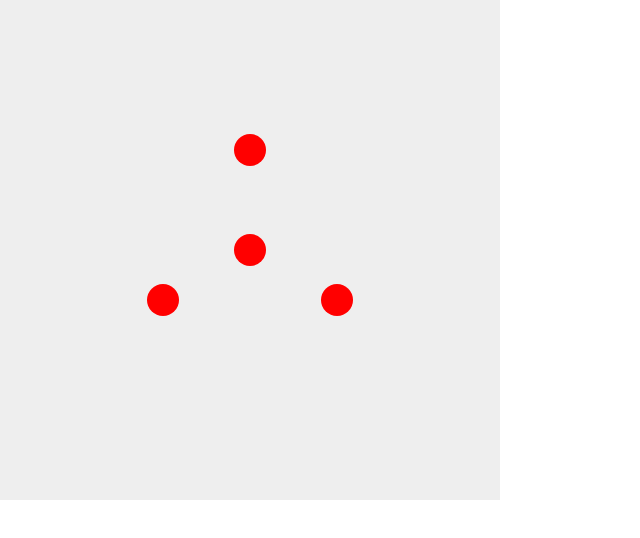
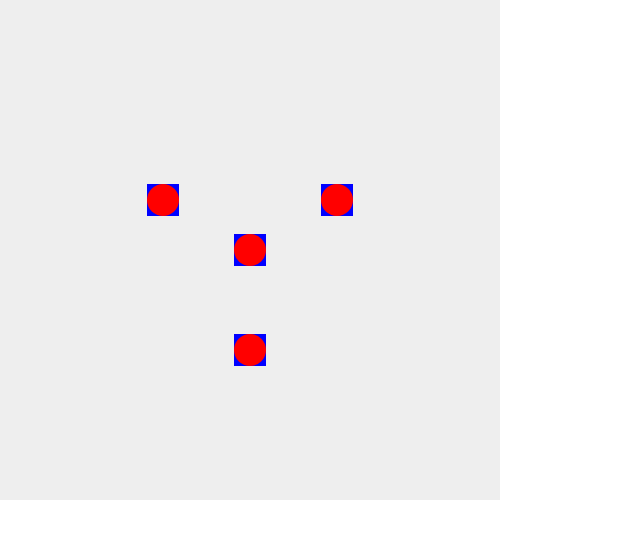
Before and after one commit to kasperski95/portfolio-2019, a React (Create React App) app: page / in a window 1280 px wide. Shown: the top 538 px of the page, without its empty margins (0-640 px from the left). Built offline with nearby package versions, Linux system fonts and the light colour scheme.

Commit message:
Add spanning

```diff
--- a/src/components/Trenu.js
+++ b/src/components/Trenu.js
@@ -7,23 +7,26 @@ export default class Trenu extends Component {
     super(props);
 
     //generate data structure to work with (BFS)
-    let root = {userData: props.root, parent: null};
+    let root = {userData: props.root, parent: null, children: [], span: 100, opacity: 1};
     let nodes = [root];
-    let queue = []; //consider implementation of real queue
+    let queue = [];
     root.userData.children.forEach(child => {
-      queue.push({userData: child, parent: nodes[0]});
+      queue.push({userData: child, parent: root, children: [], span: 0, opacity: 1});
+      root.children.push(queue[queue.length-1]);
     });
 
     while (queue.length) {
-      const node = queue.shift()
+      const node = queue.shift();
       nodes.push(node);
-      if (node.userData.children)
-        node.userData.children.forEach(child => {
-          if (queue.indexOf(child) === -1)
-            queue.push({userData: child, parent: node});
+      if (node.userData.children) {
+        node.userData.children.forEach((child) => {
+          if (queue.indexOf(child) === -1) {
+            queue.push({userData: child, parent: node, children: [], span: 0, opacity: 1});
+            node.children.push(queue[queue.length-1]);
+          }
         });
+      }
     }
-
 
     this.state = {
       nodes,
@@ -32,16 +35,49 @@ export default class Trenu extends Component {
   }
 
 
+  handleClick = (node, e) => {
+		e.stopPropagation();
+
+		this.state.active.children.forEach((value, index, array) => {
+			if (array[index] != node) array[index].opacity = 0;
+    });
+    if (this.state.active != node)
+		  this.state.active.opacity = 0;
+
+    if (node.span == 0) {
+      node.span = 100;
+      node.children.forEach((value, index, array) => {
+        array[index].opacity = 1;
+      });
+
+      this.setState({
+        nodes: this.state.nodes,
+        active: node
+      })
+    } else {
+      node.span = 0;
+
+      if (node.parent) {
+        node.parent.opacity = 1;
+        node.parent.children.forEach((value, index, array) => {
+          array[index].opacity = 1;
+        });
+      }
+
+      this.setState({
+        nodes: this.state.nodes,
+        active: node.parent || node
+      })
+    }
+
+  }
+
 
   render() {
     return (
       <div style={{...this.props.style, overflow: `hidden`}}>
         <Canvas>
-          <Node>
-            <Node></Node>
-            <Node></Node>
-            <Node></Node>
-          </Node>
+          <Node data={this.state.nodes[0]} onClick={this.handleClick} />
         </Canvas>
       </div>
     )
--- a/src/components/atoms/Canvas.js
+++ b/src/components/atoms/Canvas.js
@@ -13,8 +13,9 @@ export default class Canvas extends Component {
 
 const canvasStyle = {
   position: `relative`,
-  width: `0px`,
-  height: `0px`,
+  width: `5px`,
+  height: `5px`,
   marginTop: `50%`,
   marginLeft: `50%`,
+  backgroundColor: `green`
 }
--- a/src/components/atoms/Node.js
+++ b/src/components/atoms/Node.js
@@ -3,41 +3,58 @@ import React, { Component } from 'react'
 export default class Node extends Component {
   render() {
     const offset = this.props.offset || 0;
+    const span = this.props.data.span || 0;
     const angle = this.props.angle || 0;
-
+    const data = span? (this.props.data.children || []) : [];
     let angleDelta = 0;
-
-    if (this.props.children) {
-      angleDelta = 2 * Math.PI / this.props.children.length;
-    }
+    if (this.props.data.children)
+      angleDelta = 2 * Math.PI / this.props.data.children.length;
 
     return (
-      <div style={{...nodeStyle,
+      <div style={{...bigWrapper,
         top: `${Math.cos(angle) * offset}px`,
-        left: `${Math.sin(angle) * offset}px`
-      }}>
-        <div style={{...childrenWrapperStyle}}>
-          {React.Children.map(this.props.children, (child, index) => {
-            return React.cloneElement(child, {offset: -100, angle: angleDelta * index});
+        left: `${Math.sin(angle) * offset}px`,
+        backgroundColor: `blue`
+        }}
+        >
+
+        <div style={{...miniWrapper}}>
+
+          <div style={{...nodeStyle, opacity: `${this.props.data.opacity}`}}
+            onClick={(e) => {this.props.onClick(this.props.data, e)}}
+          ></div>
+
+          {data.map((value, index, array) => {
+            return (<Node key={index} data={array[index]} onClick={this.props.onClick} offset={span} angle={angleDelta * index}/>);
           })}
+
         </div>
+
       </div>
     )
   }
 }
 
-const nodeStyle = {
+
+const bigWrapper = {
   width: `2em`,
   height: `2em`,
-  backgroundColor: `red`,
-  borderRadius: `50%`,
   position: `absolute`,
   transform: `translate(-50%, -50%)`
 }
 
-const childrenWrapperStyle = {
+// reference point for children
+const miniWrapper = {
   position: `relative`,
   width: `100%`,
   height: `100%`,
   transform: `translate(50%, 50%)`
 }
+
+const nodeStyle = {
+  width: `100%`,
+  height: `100%`,
+  backgroundColor: `red`,
+  borderRadius: `50%`,
+  transform: `translate(-50%, -50%)`
+}
```
